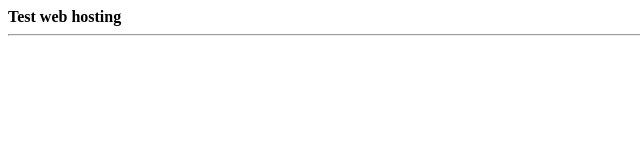
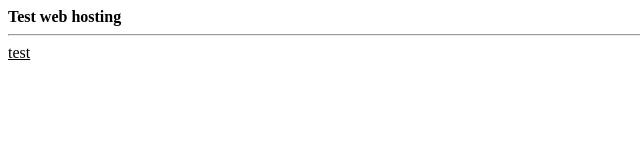
Before and after one commit to KarthickRajaBaskaran/Tracker, a plain HTML site: page index.html in a window 1280 px wide. Shown: the full height of the page, 0-640 px from the left. Drawn offline with Linux system fonts and the light colour scheme.

Commit message:
test commit 2

```diff
--- a/index.html
+++ b/index.html
@@ -1,2 +1,3 @@
 <B>Test web hosting</B>
 <hr>
+<U>test</U>
```
